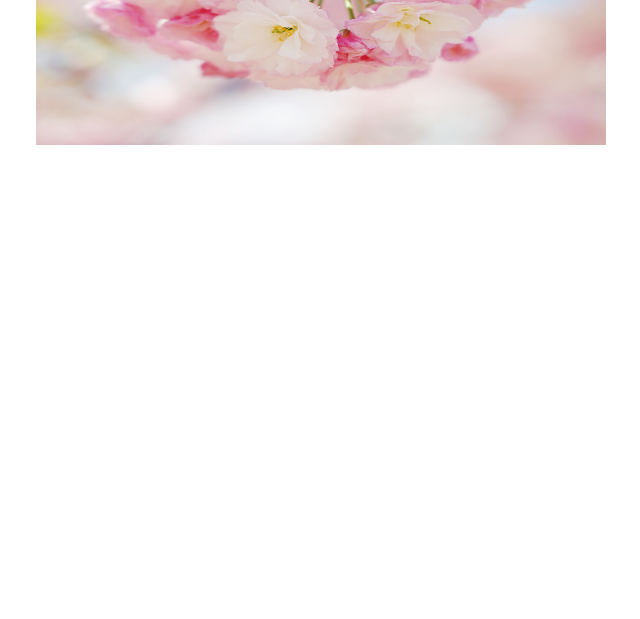
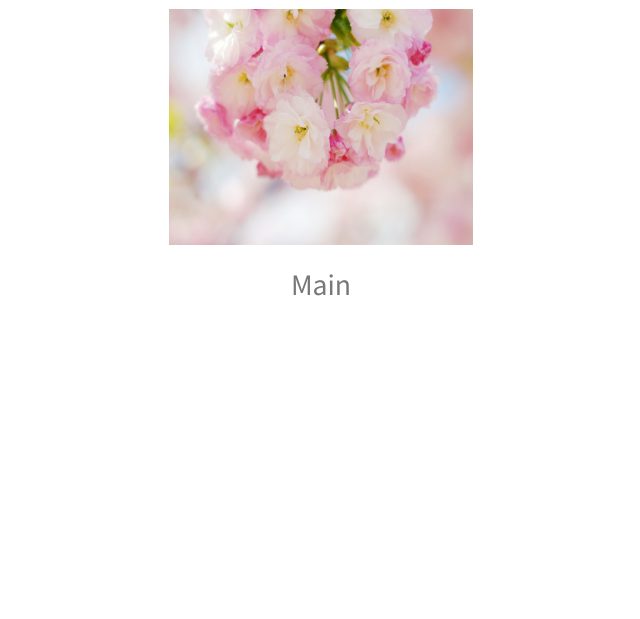
Before and after one commit to susuuBin/Programming-Nodejs, a plain HTML site: page BootStrap/home.html in a window 1280 px wide. Shown: the part 181-800 px from the top of the page, without its empty margins (319-959 px from the left). Drawn offline with nearby package versions, Linux system fonts and the light colour scheme.

Commit message:
:boom: 5 월 12 일, 프로그래밍 (Node.js) 과제 소스.

```diff
--- a/BootStrap/home.html
+++ b/BootStrap/home.html
@@ -20,16 +20,26 @@
           text-align: center;
         }
 
-        .center {
+        .container {
             display: block;
             margin-left: auto;
             margin-right: auto;
             width: 50%;
+            text-align: center;
+            margin-top: 100px;
+        }
+
+        .text-muted {
+          font-family: 'Noto Sans KR', sans-serif;
+          font-weight: 400;
+          text-align: center;
+          font-size: 20pt;
         }
     </style>
     <div class="container">
         <h1> 우리 집에 오신 것을 환영합니다. </h1><br>
-        <img src="flower.jpg" class="center" alt="Cinque Terre" width="304" height="236">
+        <img src="flower.jpg" class="center" alt="Cinque Terre" width="304" height="236"><br><br>
+        <a href="text-decoration-none.html" class="text-muted" > Main </a>
     </div>
 </body>
 </html>
```
Also changed, not shown: BootStrap/text-decoration-none.html (+10 -1 lines), BootStrap/textcolors.html (line endings or trailing spaces).
